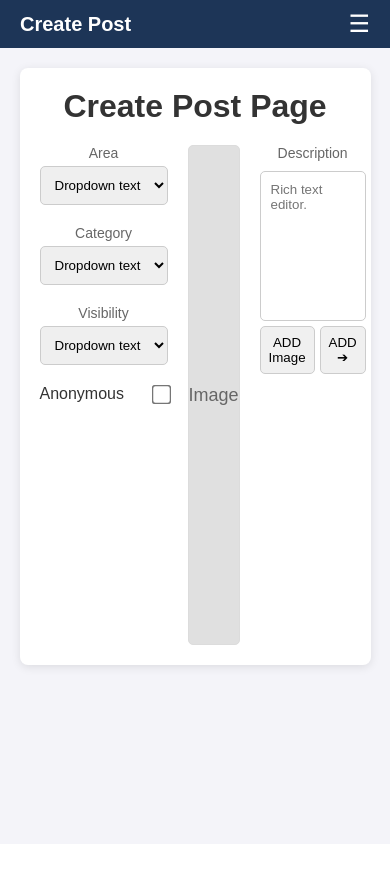
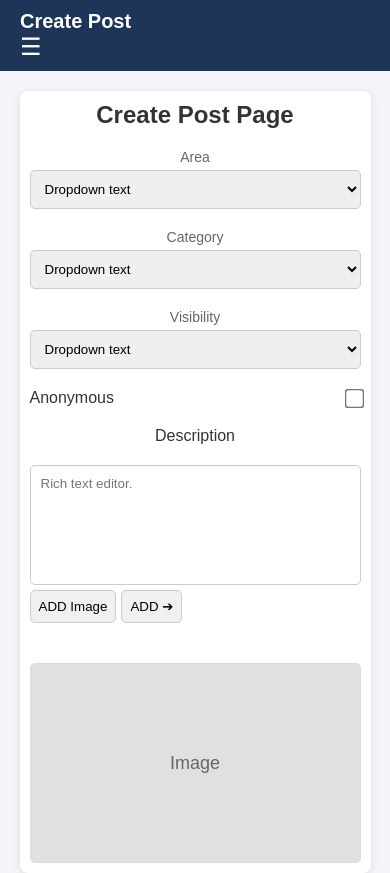
Before and after one commit to RasinduBingusara/FixItLanka_Website, a PHP site: page /createpost.html in a window 390 px wide. Before the commit the page ends 674 px from the top, so only its background shows below. Run offline with PHP 8.4, Linux system fonts and the light colour scheme.

Commit message:
page updated

```diff
--- a/createpost.html
+++ b/createpost.html
@@ -49,13 +49,6 @@
                     <label for="anonymous">Anonymous</label>
                     <input type="checkbox" id="anonymous">
                 </div>
-            </div>
-            <div class="image-section">
-                <div class="image-container">
-                    Image
-                </div>
-            </div>
-            <div class="right-panel">
                 <label for="description">Description</label>
                 <div class="editor-container">
                     <textarea id="description" placeholder="Rich text editor."></textarea>
@@ -64,6 +57,21 @@
                         <button>ADD ➔</button>
                     </div>
                 </div>
+            </div>
+            <div class="image-section">
+                <div class="image-container">
+                    Image
+                </div>
+            </div>
+            <div class="right-panel">
+                <!-- <label for="description">Description</label>
+                <div class="editor-container">
+                    <textarea id="description" placeholder="Rich text editor."></textarea>
+                    <div class="editor-toolbar">
+                        <button>ADD Image </button>
+                        <button>ADD ➔</button>
+                    </div>
+                </div> -->
             </div>
         </div>
     </div>
--- a/css/createpost.css
+++ b/css/createpost.css
@@ -46,29 +46,7 @@ body {
     cursor: pointer;
 }
 
-/* Responsive Styles */
-@media (max-width: 768px) {
-    .nav-links {
-        display: none;
-        flex-direction: column;
-        background-color: #444;
-        position: absolute;
-        top: 50px;
-        right: 0;
-        width: 200px;
-        gap: 10px;
-        padding: 10px;
-    }
-
-    .nav-links.active {
-        display: flex;
-    }
-
-    .hamburger {
-        display: block;
-    }
-}
-
+/* Create Post Container */
 .create-post-container {
     width: 90%;
     max-width: 1200px;
@@ -93,6 +71,7 @@ h1 {
     align-items: start;
 }
 
+/* Left Panel */
 .left-panel {
     display: flex;
     flex-direction: column;
@@ -117,6 +96,7 @@ h1 {
     outline: none;
 }
 
+/* Toggle for Anonymous */
 .toggle {
     display: flex;
     justify-content: space-between;
@@ -127,6 +107,7 @@ h1 {
     transform: scale(1.5);
 }
 
+/* Image Section */
 .image-section {
     display: flex;
     justify-content: center;
@@ -135,7 +116,7 @@ h1 {
 
 .image-container {
     width: 100%;
-    max-width: 400px;
+    max-width: 800px;
     height: 500px;
     background-color: #e0e0e0;
     border: 1px solid #dcdcdc;
@@ -147,6 +128,7 @@ h1 {
     color: #666;
 }
 
+/* Right Panel */
 .right-panel {
     display: flex;
     flex-direction: column;
@@ -190,3 +172,66 @@ textarea {
 .editor-toolbar button:hover {
     background-color: #ddd;
 }
+
+/* Responsive Styles */
+@media (max-width: 768px) {
+    .create-post-content {
+        grid-template-columns: 1fr;
+        gap: 20px;
+    }
+
+    .image-section {
+        order: 1;
+    }
+
+    .left-panel, .right-panel {
+        grid-column: span 1;
+    }
+
+    .navbar {
+        flex-direction: column;
+        align-items: flex-start;
+    }
+
+    .nav-links {
+        display: none;
+        flex-direction: column;
+        background-color: #444;
+        position: absolute;
+        top: 50px;
+        right: 0;
+        width: 100%;
+        gap: 10px;
+        padding: 10px;
+    }
+
+    .nav-links.active {
+        display: flex;
+    }
+
+    .hamburger {
+        display: block;
+    }
+
+    .image-container {
+        height: 300px;
+    }
+}
+
+@media (max-width: 480px) {
+    h1 {
+        font-size: 24px;
+    }
+
+    .create-post-container {
+        padding: 10px;
+    }
+
+    textarea {
+        height: 120px;
+    }
+
+    .image-container {
+        height: 200px;
+    }
+}
```
